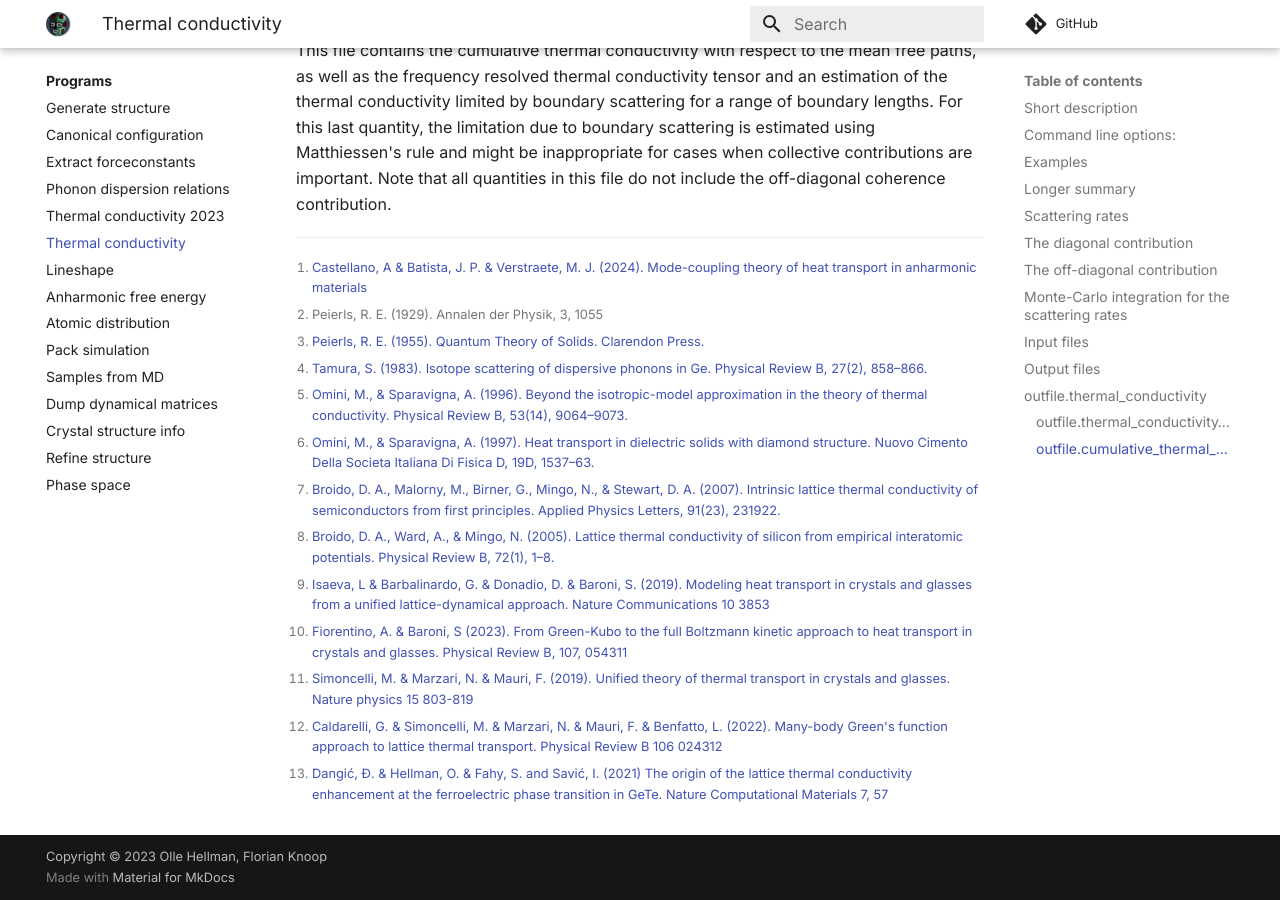
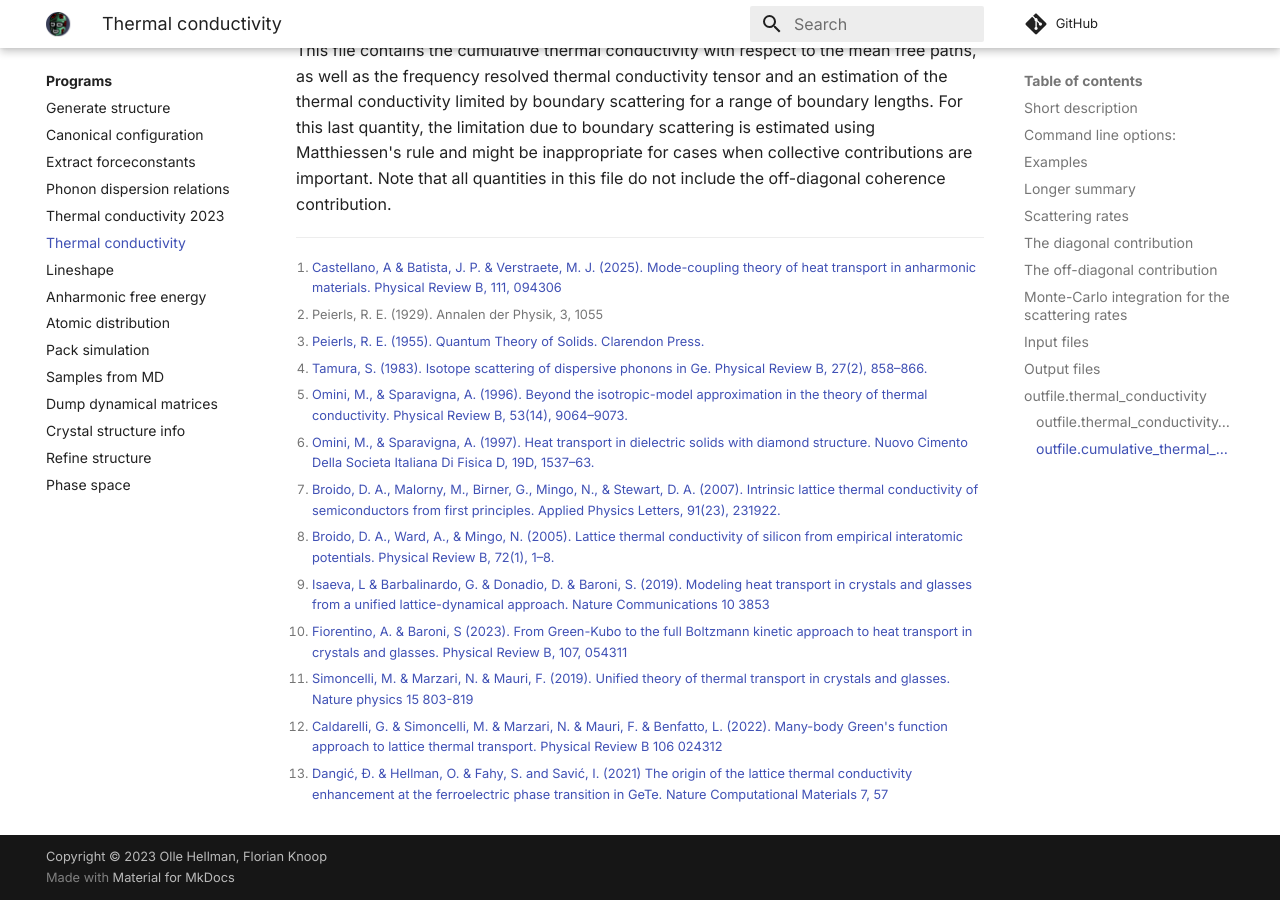
Before and after one commit to tdep-developers/tdep, an MkDocs documentation site: the page built from docs/program/thermal_conductivity.md, in a window 1280 px wide and 900 px high, scrolled down 10783 px. Built offline with MkDocs 1.6.1 and Material for MkDocs 9.7.7, drawn with Linux system fonts in a browser that asks for light colours; some web fonts are replaced; comment, search, counter and statistics services are not loaded.

Commit message:
Updating reference for thermal_conductivity

```diff
--- a/docs/program/thermal_conductivity.md
+++ b/docs/program/thermal_conductivity.md
@@ -494,7 +494,7 @@ For this last quantity, the limitation due to boundary scattering is estimated u
 Note that all quantities in this file do not include the off-diagonal coherence contribution.
 
 
-[^Castellano2024]: [Castellano, A & Batista, J. P. & Verstraete, M. J. (2024). Mode-coupling theory of heat transport in anharmonic materials](https://doi.org/10.48550/arXiv.2411.14949)
+[^Castellano2024]: [Castellano, A & Batista, J. P. & Verstraete, M. J. (2025). Mode-coupling theory of heat transport in anharmonic materials. Physical Review B, 111, 094306](https://journals.aps.org/prb/abstract/10.1103/PhysRevB.111.094306)
 
 [^peierls1929]: Peierls, R. E. (1929). Annalen der Physik, 3, 1055
 
```
Also changed, not shown: README.md (+1 -1 lines), 1 other file.
